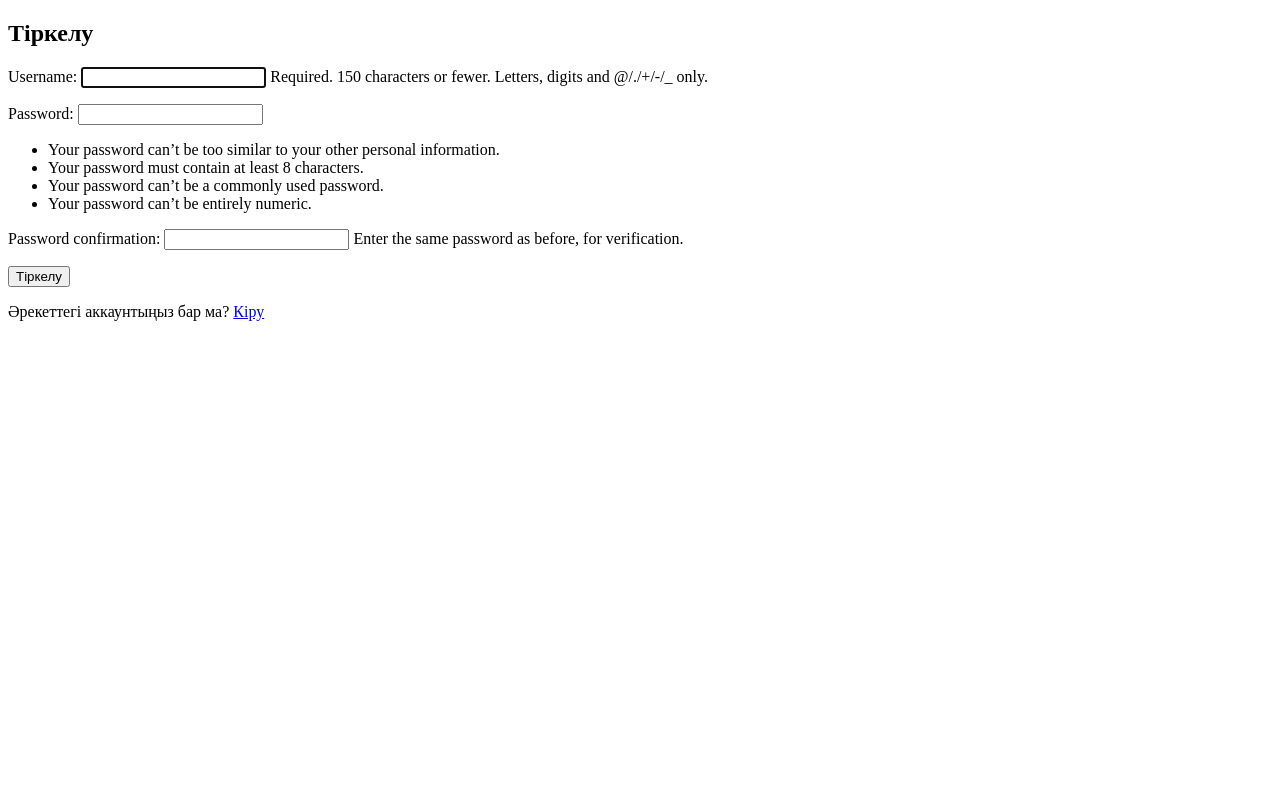
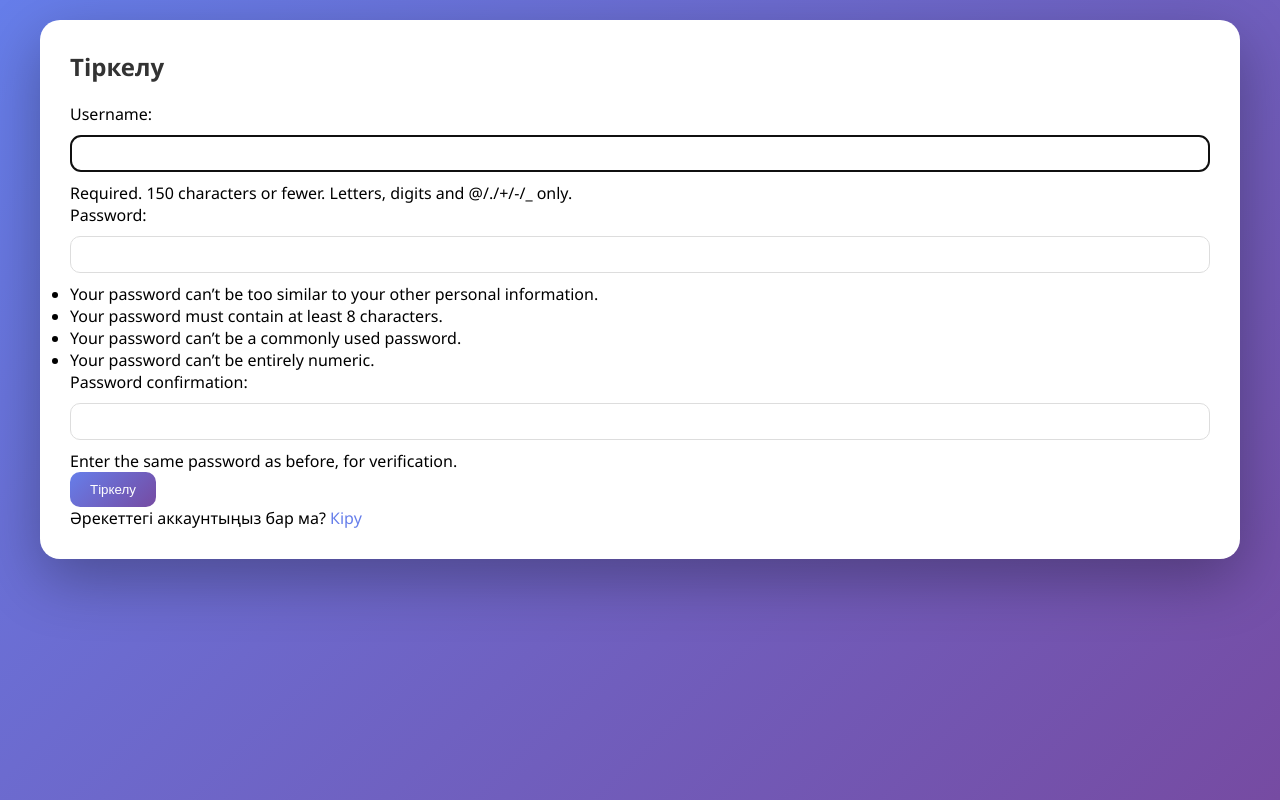
Before and after one commit to zhanel010919-create/online-library, a Django app: page /register/ in a window 1280 px wide. Run offline with Django 5.2, Linux system fonts and the light colour scheme.

Commit message:
Added CSS to all templates

```diff
--- /dev/null
+++ b/library/core/static/css/style.css
@@ -0,0 +1,48 @@
+* {
+    margin: 0;
+    padding: 0;
+    box-sizing: border-box;
+}
+
+body {
+    font-family: 'Segoe UI', Tahoma, Geneva, Verdana, sans-serif;
+    background: linear-gradient(135deg, #667eea 0%, #764ba2 100%);
+    min-height: 100vh;
+    padding: 20px;
+}
+
+.container {
+    max-width: 1200px;
+    margin: 0 auto;
+    background: white;
+    border-radius: 20px;
+    padding: 30px;
+    box-shadow: 0 20px 60px rgba(0,0,0,0.3);
+}
+
+h1, h2, h3 {
+    color: #333;
+    margin-bottom: 20px;
+}
+
+a {
+    color: #667eea;
+    text-decoration: none;
+}
+
+button, .btn {
+    background: linear-gradient(135deg, #667eea 0%, #764ba2 100%);
+    color: white;
+    border: none;
+    padding: 10px 20px;
+    border-radius: 10px;
+    cursor: pointer;
+}
+
+input, select, textarea {
+    width: 100%;
+    padding: 10px;
+    margin: 10px 0;
+    border: 1px solid #ddd;
+    border-radius: 10px;
+}
--- a/library/core/templates/book_form.html
+++ b/library/core/templates/book_form.html
@@ -2,8 +2,11 @@
 <html>
 <head>
     <title>Кітап формасы</title>
+    {% load static %}
+    <link rel="stylesheet" type="text/css" href="{% static 'css/style.css' %}">
 </head>
 <body>
+    <div class="container">
         <h2>Кітап ақпараты</h2>
         <form method="post">
             {% csrf_token %}
@@ -12,5 +15,6 @@
         </form>
         <br>
         <a href="{% url 'profile' %}">← Артқа</a>
+    </div>
 </body>
 </html>
--- a/library/core/templates/login.html
+++ b/library/core/templates/login.html
@@ -2,8 +2,11 @@
 <html>
 <head>
     <title>Кіру</title>
+    {% load static %}
+    <link rel="stylesheet" type="text/css" href="{% static 'css/style.css' %}">
 </head>
 <body>
+    <div class="container">
         <h2>Кіру</h2>
         <form method="post">
             {% csrf_token %}
@@ -11,5 +14,6 @@
             <button type="submit">Кіру</button>
         </form>
         <p>Аккаунтыңыз жоқ па? <a href="{% url 'register' %}">Тіркелу</a></p>
+    </div>
 </body>
 </html>
--- a/library/core/templates/register.html
+++ b/library/core/templates/register.html
@@ -2,8 +2,11 @@
 <html>
 <head>
     <title>Тіркелу</title>
+    {% load static %}
+    <link rel="stylesheet" type="text/css" href="{% static 'css/style.css' %}">
 </head>
 <body>
+    <div class="container">
         <h2>Тіркелу</h2>
         <form method="post">
             {% csrf_token %}
@@ -11,5 +14,6 @@
             <button type="submit">Тіркелу</button>
         </form>
         <p>Әрекеттегі аккаунтыңыз бар ма? <a href="{% url 'login' %}">Кіру</a></p>
+    </div>
 </body>
 </html>
--- a/library/library/settings.py
+++ b/library/library/settings.py
@@ -121,3 +121,5 @@ LOGIN_REDIRECT_URL = 'profile'
 LOGOUT_REDIRECT_URL = 'login'
 DEBUG = True
 ALLOWED_HOSTS = ['*']
+STATIC_URL = '/static/'
+STATICFILES_DIRS = [BASE_DIR / 'core' / 'static']
--- /dev/null
+++ b/library/settings.py
@@ -0,0 +1,3 @@
+
+STATIC_URL = '/static/'
+STATICFILES_DIRS = [BASE_DIR / 'core' / 'static']
```
Also changed, not shown: core/static/css/style.css (added, +87 -0 lines), library/core/templates/profile.html (+6 -6 lines), library/templates/404.html (+7 -3 lines). Lines whose indentation alone changed are shown as unchanged.
